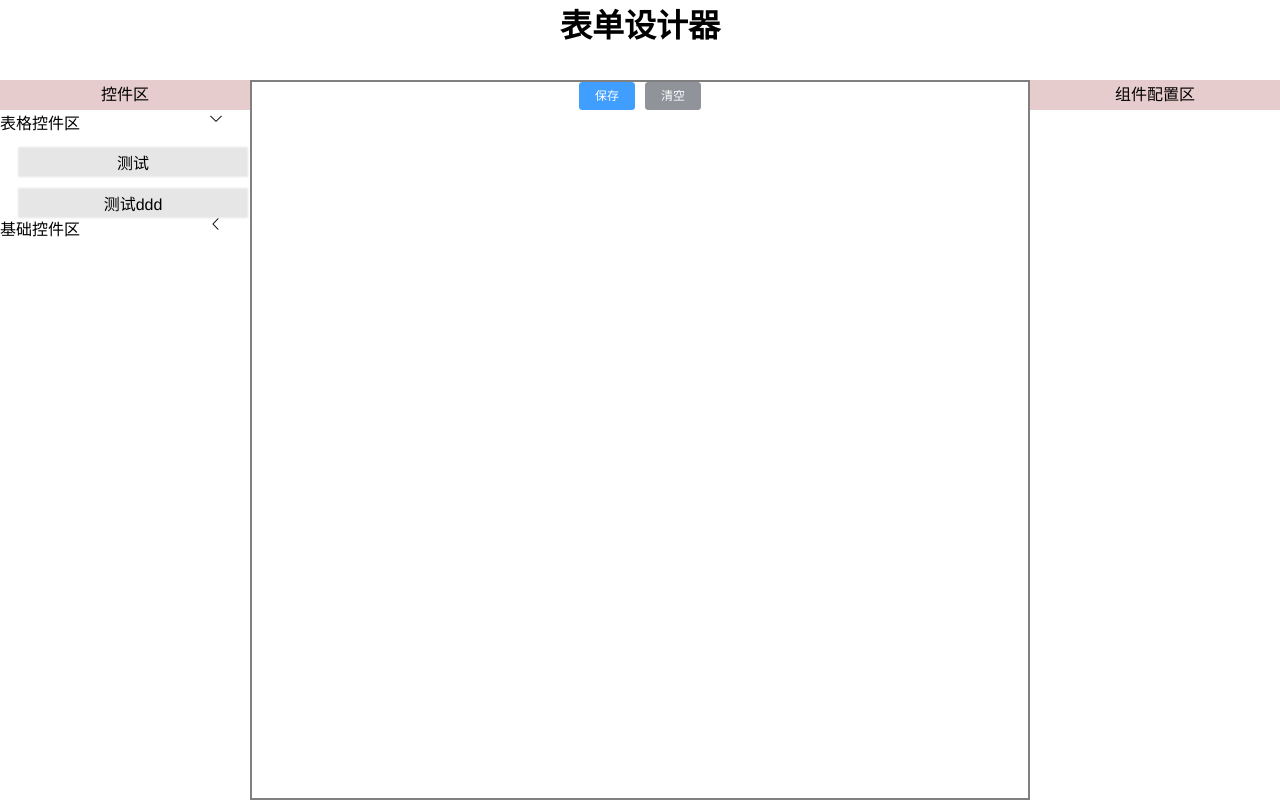
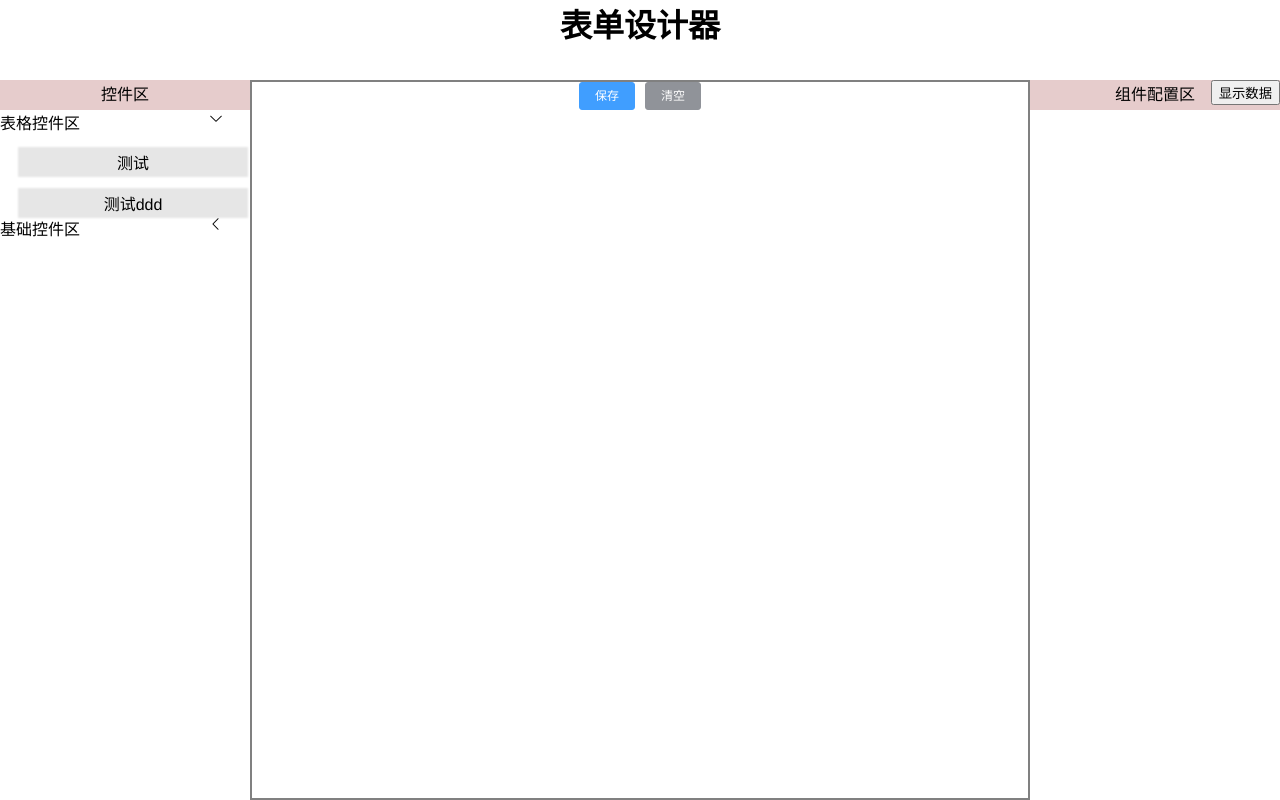
Before and after one commit to CosSalt/dtbd, a Vue app: page /activeForm in a window 1280 px wide. Built offline with nearby package versions, Linux system fonts and the light colour scheme.

Commit message:
增加显示设计数据(待完善)

```diff
--- a/src/components/activeForm/activeFormDesign.vue
+++ b/src/components/activeForm/activeFormDesign.vue
@@ -30,6 +30,15 @@
         class='active-side-container'
       />
     </div>
+    <div class="show-design">
+      <div v-show='isShowDesignData'>
+        <input type="textarea" :value='showDesignData' />
+        <button>加载</button>
+      </div>
+      <div>
+        <button @click='showTheDesignData'>显示数据</button>
+      </div>
+    </div>
   </div>
 </template>
 <script>
@@ -49,7 +58,10 @@ export default {
       designIndex: 0,
       designs: [],
       isTableDrag: false,
-      allKeys: []
+      allKeys: [],
+      showDesignData: '',
+      historyDesignData: '',
+      isShowDesignData: false
     }
   },
   methods: {
@@ -194,6 +206,36 @@ export default {
       parentItem[propName] = newData // designData数据已发生变化
       // 三种处理方式: 不处理(引用类型,数据本质上已经改变了);浅复制,产生一个新对象;深复制,产生一个新对象
       this.designData = this.designData.slice()
+    },
+    getDesignData () {
+      const data = this.designData
+      let showData = ''
+      if (Array.isArray(data) && data.length > 0  ) {
+        showData = JSON.stringify(data)
+      }
+      this.showDesignData = showData
+    },
+    loadDesign (str) {
+      let data = []
+      let isError = false
+      if(!str) {
+        alert('数据为空')
+        return
+      }
+      try {
+        data = JSON.parse(str)
+      } catch (e){
+        console.log(e)
+        isError = true
+      }
+      if(!isError && Array.isArray(data)) {
+        this.historyDesignData = this.designData
+        this.designData = data
+      }
+    },
+    showTheDesignData () {
+      this.isShowDesignData=true
+      this.getDesignData()
     }
   },
   created () {
@@ -268,5 +310,13 @@ export default {
     height: calc(100% - @formSideHead);
     overflow: auto;
   }
+  .show-design{
+    position: absolute;
+    top: 0;
+    right: 0;
+    >div{
+      display: inline-block;
+    }
+  }
 }
 </style>
```
